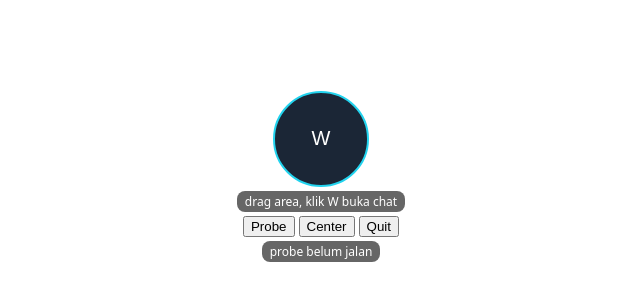
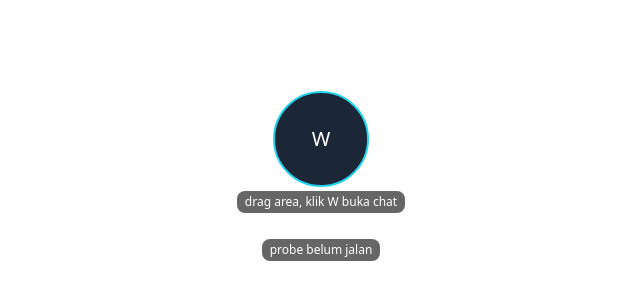
Before and after one commit to riodihan16/wortel-ai, a React (Vite) app in the folder frontend/: page / in a window 1280 px wide. Shown: the part 224-524 px from the top of the page, without its empty margins (319-959 px from the left). Built offline with nearby package versions, Linux system fonts and the light colour scheme.

Commit message:
chore(frontend): add tailwindcss v4

```diff
--- a/frontend/package.json
+++ b/frontend/package.json
@@ -9,8 +9,10 @@
     "preview": "vite preview"
   },
   "dependencies": {
+    "@tailwindcss/vite": "^4.3.3",
     "react": "19.1.0",
-    "react-dom": "19.1.0"
+    "react-dom": "19.1.0",
+    "tailwindcss": "^4.3.3"
   },
   "devDependencies": {
     "@types/react": "19.1.0",
--- a/frontend/src/style.css
+++ b/frontend/src/style.css
@@ -1,3 +1,5 @@
+@import "tailwindcss";
+
 html, body, #root {
     margin: 0;
     background: transparent;
--- a/frontend/vite.config.ts
+++ b/frontend/vite.config.ts
@@ -1,7 +1,8 @@
 import {defineConfig} from 'vite'
 import react from '@vitejs/plugin-react'
+import tailwindcss from '@tailwindcss/vite'
 
 // https://vitejs.dev/config/
 export default defineConfig({
-  plugins: [react()]
+  plugins: [react(), tailwindcss()]
 })
```
Also changed, not shown: 2 other files (tests, documents, lock files or other folders).
